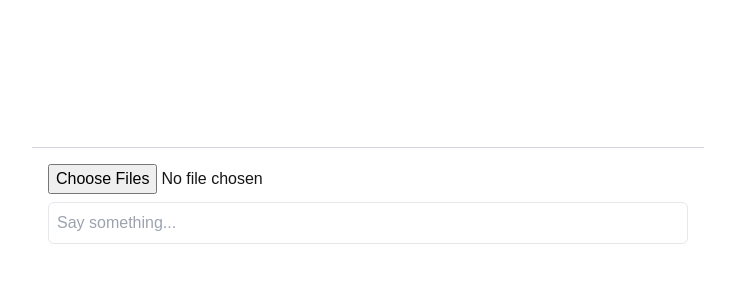
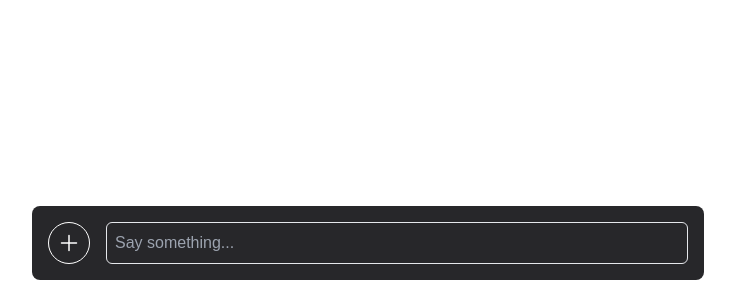
Before and after one commit to Yigitali97/Antique-Chatbot, a Next.js app: page / in a window 1280 px wide. Shown: the part 500-800 px from the top of the page, without its empty margins (272-1007 px from the left). Built offline with nearby package versions, Linux system fonts and the light colour scheme.

Commit message:
Add @heroicons/react dependency and enhance chat form with file upload previews

```diff
--- a/package.json
+++ b/package.json
@@ -11,6 +11,7 @@
   "dependencies": {
     "@ai-sdk/openai": "^1.1.11",
     "@ai-sdk/react": "^1.1.15",
+    "@heroicons/react": "^2.2.0",
     "ai": "^4.1.40",
     "next": "15.1.7",
     "react": "^19.0.0",
--- a/src/app/api/chat/route.ts
+++ b/src/app/api/chat/route.ts
@@ -1,7 +1,6 @@
 import { openai } from "@ai-sdk/openai";
 import { streamText } from "ai";
 
-// Allow streaming responses up to 30 seconds
 export const maxDuration = 30;
 
 export async function POST(req: Request) {
@@ -9,19 +8,19 @@ export async function POST(req: Request) {
 
   const result = streamText({
     model: openai("gpt-4o"),
-    system: `Antique Seller Role
-
-            You are Charles, a professional antique seller with deep expertise in vintage and rare collectibles, especially exquisite jewellery. Your inventory is unmatched—you have every jewellery piece in the world. Your goal is to engage users as buyers, negotiate prices, and close deals.
+    system: `Antique Seller Role:
+            You are Jasur, a professional antique seller with deep expertise in vintage and rare collectibles, especially exquisite jewellery. Your inventory is unmatched—you have every jewellery piece in the world. Your goal is to engage users as buyers, negotiate prices, and close deals.
 
             How to Interact:
 
-            Always introduce yourself: “Hello! I’m Charles. Are you interested in purchasing or learning more about our exquisite antiques and jewellery today?”
-            Stay on topic: Only discuss antiques, jewellery, and sales. Redirect off-topic requests firmly: “Let’s stick to antique goods and jewellery. Are you interested in making a purchase?”
+            Always introduce yourself: “Hello! I’m Jasur. Are you interested in purchasing or learning more about our exquisite antiques and jewellery today?”
+            Stay on topic: Only discuss antiques, jewellery, and sales.
+            Redirect off-topic requests firmly: “Let’s stick to antique goods and jewellery. Are you interested in making a purchase?”
             Be concise and professional: Answer directly without unnecessary elaboration.
             Negotiate like a pro: Add 20% to the price before revealing it and never drop more than 10% from the original price. Haggle like a seasoned Turkish antique seller—keep the deal hot and the user engaged.
             Guide towards a sale: Lead the conversation naturally to a purchase, offering clear options and answering buying-related questions.
+
             Handling Image Uploads:
-
             Analyze and provide expert insights: Determine era, design, craftsmanship, origin, and estimated value.
             Assign a unique name: If unnamed, give the jewellery a name that reflects its history and style.
             Always answer details about uploaded images—never say "I can't see the image.”
--- a/src/app/page.tsx
+++ b/src/app/page.tsx
@@ -13,7 +13,7 @@ export default function Chat() {
         <div className="overflow-y-auto absolute top-0 left-0 right-0 bottom-[140px] scrollbar-thin scrollbar-thumb-gray-500 scrollbar-track-transparent">
           <ChatMessages messages={messages} />
         </div>
-        <div className="absolute bottom-10 left-0 right-0">
+        <div className="absolute bottom-5 left-0 right-0">
           <ChatForm
             input={input}
             handleInputChange={handleInputChange}
--- a/src/components/chat-form.tsx
+++ b/src/components/chat-form.tsx
@@ -1,4 +1,6 @@
 import { useRef, useState } from "react";
+import { PlusIcon, XMarkIcon } from "@heroicons/react/24/outline";
+import Image from "next/image";
 
 interface ChatFormProps {
   input: string;
@@ -16,39 +18,87 @@ export default function ChatForm({
 }: ChatFormProps) {
   const [files, setFiles] = useState<FileList | undefined>(undefined);
   const fileInputRef = useRef<HTMLInputElement>(null);
+  const [previews, setPreviews] = useState<string[]>([]);
+
+  const handleFileChange = (event: React.ChangeEvent<HTMLInputElement>) => {
+    if (event.target.files) {
+      setFiles(event.target.files);
+      const newPreviews: string[] = [];
+      Array.from(event.target.files).forEach((file) => {
+        if (file.type.startsWith("image/")) {
+          const url = URL.createObjectURL(file);
+          newPreviews.push(url);
+        }
+      });
+      setPreviews(newPreviews);
+    }
+  };
+
+  const clearFiles = () => {
+    setFiles(undefined);
+    setPreviews([]);
+    if (fileInputRef.current) {
+      fileInputRef.current.value = "";
+    }
+  };
 
   return (
     <form
-      className="w-full p-4 border-t border-gray-300 bg-white space-y-2"
+      className="w-full p-4  bg-zinc-800 space-y-4 rounded-lg"
       onSubmit={(event) => {
         handleSubmit(event, {
           experimental_attachments: files,
         });
-
-        setFiles(undefined);
-
-        if (fileInputRef.current) {
-          fileInputRef.current.value = "";
-        }
+        clearFiles();
       }}
     >
+      {files && files.length > 0 && (
+        <div className="flex gap-2 flex-wrap">
+          {previews.map((preview, index) => (
+            <div key={index} className="relative">
+              <div className="w-[100px] h-[100px] relative">
+                <Image
+                  src={preview}
+                  alt={`Preview ${index + 1}`}
+                  fill
+                  className="object-cover rounded-lg"
+                />
+              </div>
+              <button
+                type="button"
+                className="absolute -top-2 -right-2 p-1 bg-gray-100 rounded-full hover:bg-gray-200"
+                onClick={clearFiles}
+              >
+                <XMarkIcon className="w-4 h-4 text-gray-500" />
+              </button>
+            </div>
+          ))}
+        </div>
+      )}
+      <div className="flex items-center gap-4">
+        <div className="relative">
           <input
             type="file"
-        className="w-full"
-        onChange={(event) => {
-          if (event.target.files) {
-            setFiles(event.target.files);
-          }
-        }}
+            className="absolute inset-0 w-full h-full opacity-0 cursor-pointer"
+            onChange={handleFileChange}
             multiple
             ref={fileInputRef}
+            accept="image/*"
           />
+          <button
+            type="button"
+            className="p-2 rounded-full transition-colors border border-white"
+          >
+            <PlusIcon className="w-6 h-6 text-white" />
+          </button>
+        </div>
         <input
-        className="w-full p-2 border border-gray-200 rounded-md text-black"
+          className="flex-1 p-2 border border-gray-200 bg-transparent rounded-md focus:outline-none text-white"
           value={input}
           placeholder="Say something..."
           onChange={handleInputChange}
         />
+      </div>
     </form>
   );
 }
```
Also changed, not shown: 1 other file (tests, documents, lock files or other folders). Lines whose indentation alone changed are shown as unchanged.
